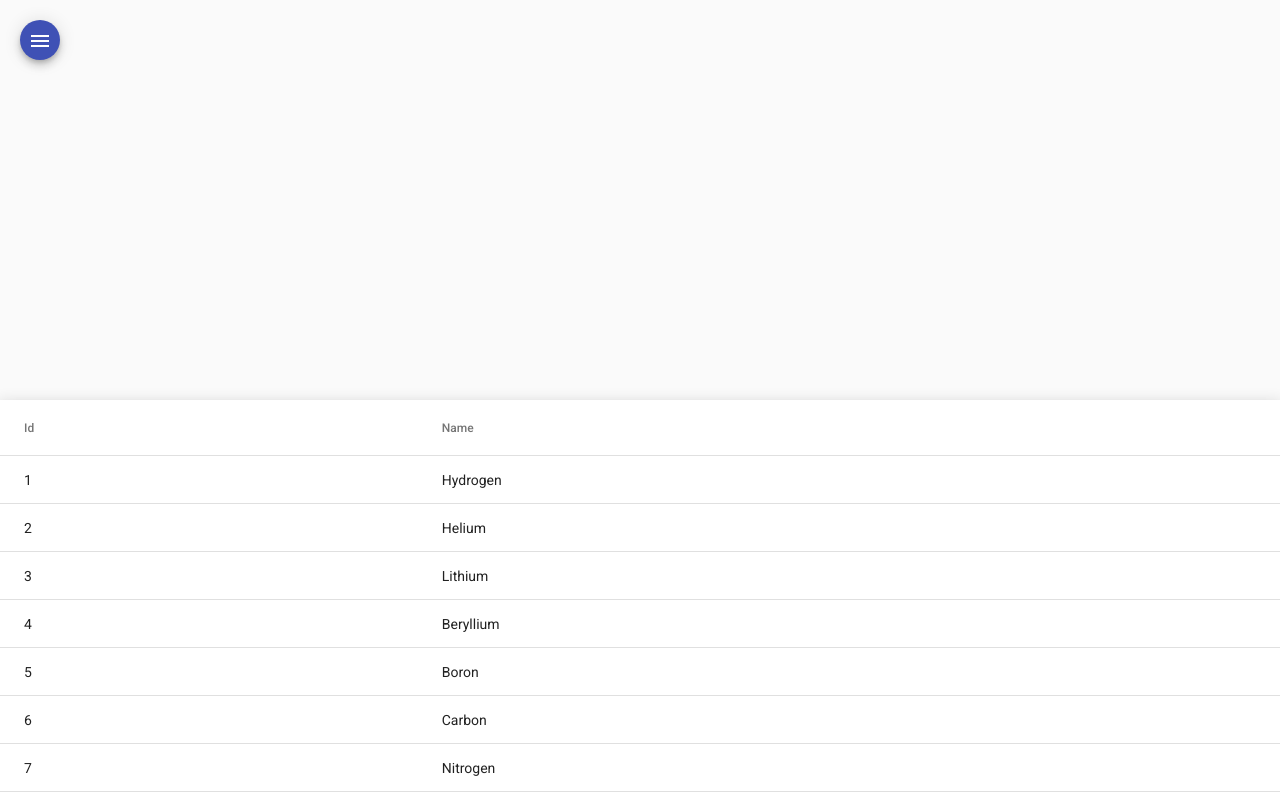
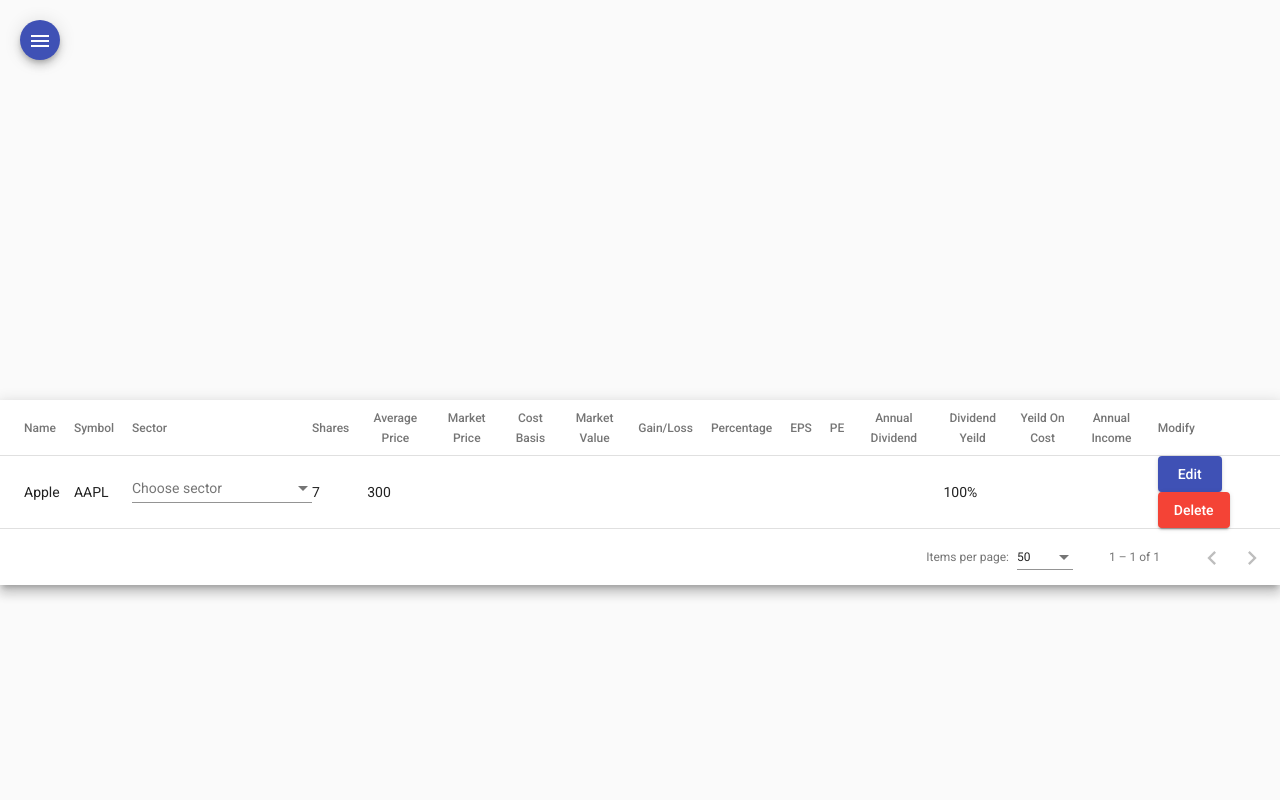
Before and after one commit to lematty/stock-tracer, an Angular app: page / in a window 1280 px wide. Built offline with nearby package versions, Linux system fonts and the light colour scheme; what ngx-papaparse would draw is missing.

Commit message:
setup table structure

```diff
--- a/src/app/app.module.ts
+++ b/src/app/app.module.ts
@@ -17,6 +17,7 @@ import { MatDialogModule } from '@angular/material/dialog';
 import { MatIconModule } from '@angular/material/icon';
 import { MatPaginatorModule } from '@angular/material/paginator';
 import { MatRadioModule } from '@angular/material/radio';
+import { MatSelectModule } from '@angular/material/select';
 import { MatSidenavModule } from '@angular/material/sidenav';
 import { MatSortModule } from '@angular/material/sort';
 // import { MatStepperModule } from '@angular/material/stepper';
@@ -47,6 +48,7 @@ import { MatchColumnsModalComponent } from './match-columns-modal/match-columns-
     // MatInputModule,
     MatRadioModule,
     // ReactiveFormsModule,
+    MatSelectModule,
     MatSidenavModule,
     MatTableModule,
     MatPaginatorModule,
--- a/src/app/dashboard/dashboard.component.ts
+++ b/src/app/dashboard/dashboard.component.ts
@@ -2,19 +2,7 @@ import { Component, OnInit, ViewChild } from '@angular/core';
 import { MatDialog } from '@angular/material/dialog';
 import { MatSidenav } from '@angular/material/sidenav';
 import { DataImportModalComponent } from '../data-import-modal/data-import-modal.component';
-
-interface MatchData {
-  rank: any;
-  headers: string[];
-  rows: string[][];
-}
-
-enum ImportMatchTypes {
-  Ticker = 'ticker',
-  Shares = 'shares',
-  BuyPrice = 'buyPrice',
-  DividendYeild = 'dividendYeild',
-}
+import { MatchData } from '../models';
 
 @Component({
   selector: 'app-dashboard',
--- a/src/app/data-import-modal/data-import-modal.component.ts
+++ b/src/app/data-import-modal/data-import-modal.component.ts
@@ -1,8 +1,8 @@
-import { Component, Output, EventEmitter, Input } from '@angular/core';
-import { MatSidenav } from '@angular/material/sidenav';
+import { Component, Output, EventEmitter } from '@angular/core';
 import { FileParseService } from '../services/file-parse.service';
 import { FormGroup } from '@angular/forms';
 import { MatDialogRef } from '@angular/material/dialog';
+import { ImportMatchTypes, ImportMatchNames } from '../models';
 
 
 enum ImportTypes {
@@ -20,20 +20,6 @@ enum FormSteps {
   Success,
 }
 
-enum ImportMatchTypes {
-  Ticker = 'ticker',
-  Shares = 'shares',
-  BuyPrice = 'buyPrice',
-  DividendYeild = 'dividendYeild',
-}
-
-enum ImportMatchNames {
-  Ticker = 'ticker',
-  Shares = 'shares',
-  BuyPrice = 'buy price',
-  DividendYeild = 'dividend yeild',
-}
-
 interface MatchValidator {
   [type: string]: number;
 }
@@ -47,7 +33,6 @@ export class DataImportModalComponent {
 
   @Output() verifiedHeaders: EventEmitter<string[][]> = new EventEmitter();
   @Output() verifiedRows: EventEmitter<string[]> = new EventEmitter();
-  // @Output() closeModal: EventEmitter<void> = new EventEmitter();
 
   FormSteps = FormSteps;
   ImportTypes = ImportTypes;
--- /dev/null
+++ b/src/app/models/import-match-names.ts
@@ -0,0 +1,6 @@
+export enum ImportMatchNames {
+  Ticker = 'ticker',
+  Shares = 'shares',
+  BuyPrice = 'buy price',
+  DividendYeild = 'dividend yeild',
+}
--- /dev/null
+++ b/src/app/models/import-match-types.ts
@@ -0,0 +1,6 @@
+export enum ImportMatchTypes {
+  Ticker = 'ticker',
+  Shares = 'shares',
+  BuyPrice = 'buyPrice',
+  DividendYeild = 'dividendYeild',
+}
--- /dev/null
+++ b/src/app/models/index.ts
@@ -0,0 +1,3 @@
+export * from './import-match-names';
+export * from './import-match-types';
+export * from './match-data';
--- /dev/null
+++ b/src/app/models/match-data.ts
@@ -0,0 +1,5 @@
+export interface MatchData {
+  rank: any;
+  headers: string[];
+  rows: string[][];
+}
--- a/src/app/stock-table/stock-table-datasource.ts
+++ b/src/app/stock-table/stock-table-datasource.ts
@@ -6,32 +6,33 @@ import { Observable, of as observableOf, merge } from 'rxjs';
 
 // TODO: Replace this with your own data model type
 export interface StockTableItem {
-  name: string;
-  id: number;
+  name?: string;
+  symbol: string;
+  sector?: string;
+  shares: number;
+  averagePrice?: number;
+  marketPrice?: number;
+  costBasis?: number;
+  marketValue?: number;
+  gainLoss?: number;
+  percentage?: number;
+  eps?: number;
+  pE?: number;
+  annualDividend?: number;
+  dividendYeild: number;
+  yeildOnCost?: number;
+  annualIncome?: number;
 }
 
 // TODO: replace this with real data from your application
 const EXAMPLE_DATA: StockTableItem[] = [
-  {id: 1, name: 'Hydrogen'},
-  {id: 2, name: 'Helium'},
-  {id: 3, name: 'Lithium'},
-  {id: 4, name: 'Beryllium'},
-  {id: 5, name: 'Boron'},
-  {id: 6, name: 'Carbon'},
-  {id: 7, name: 'Nitrogen'},
-  {id: 8, name: 'Oxygen'},
-  {id: 9, name: 'Fluorine'},
-  {id: 10, name: 'Neon'},
-  {id: 11, name: 'Sodium'},
-  {id: 12, name: 'Magnesium'},
-  {id: 13, name: 'Aluminum'},
-  {id: 14, name: 'Silicon'},
-  {id: 15, name: 'Phosphorus'},
-  {id: 16, name: 'Sulfur'},
-  {id: 17, name: 'Chlorine'},
-  {id: 18, name: 'Argon'},
-  {id: 19, name: 'Potassium'},
-  {id: 20, name: 'Calcium'},
+  {
+    name: 'Apple',
+    symbol: 'AAPL',
+    shares: 7,
+    averagePrice: 300,
+    dividendYeild: 100,
+  },
 ];
 
 /**
@@ -95,7 +96,7 @@ export class StockTableDataSource extends DataSource<StockTableItem> {
       const isAsc = this.sort.direction === 'asc';
       switch (this.sort.active) {
         case 'name': return compare(a.name, b.name, isAsc);
-        case 'id': return compare(+a.id, +b.id, isAsc);
+        case 'symbol': return compare(+a.symbol, +b.symbol, isAsc);
         default: return 0;
       }
     });
--- a/src/app/stock-table/stock-table.component.html
+++ b/src/app/stock-table/stock-table.component.html
@@ -1,15 +1,147 @@
 <div class="mat-elevation-z8">
   <table mat-table class="full-width-table" matSort aria-label="Elements">
-    <!-- Id Column -->
-    <ng-container matColumnDef="id">
-      <th mat-header-cell *matHeaderCellDef mat-sort-header>Id</th>
-      <td mat-cell *matCellDef="let row">{{row.id}}</td>
-    </ng-container>
 
     <!-- Name Column -->
     <ng-container matColumnDef="name">
       <th mat-header-cell *matHeaderCellDef mat-sort-header>Name</th>
-      <td mat-cell *matCellDef="let row">{{row.name}}</td>
+      <td mat-cell *matCellDef="let row">{{ row.name }}</td>
+    </ng-container>
+
+    <!-- Symbol Column -->
+    <ng-container matColumnDef="symbol">
+      <th mat-header-cell *matHeaderCellDef mat-sort-header>Symbol</th>
+      <td mat-cell *matCellDef="let row">{{ row.symbol }}</td>
+    </ng-container>
+
+    <!-- Sector Column -->
+    <ng-container matColumnDef="sector">
+      <th mat-header-cell *matHeaderCellDef mat-sort-header>Sector</th>
+      <td mat-cell *matCellDef="let row">
+        <mat-form-field>
+          <mat-label>Choose sector</mat-label>
+          <mat-select>
+            <mat-option *ngFor="let sector of sectorTypes" [value]="sector">
+              {{ sector }}
+            </mat-option>
+          </mat-select>
+        </mat-form-field>
+      </td>
+    </ng-container>
+
+    <!-- Shares Column -->
+    <ng-container matColumnDef="shares">
+      <th mat-header-cell *matHeaderCellDef mat-sort-header>Shares</th>
+      <td mat-cell *matCellDef="let row">
+        <div *ngIf="row && row.shares">{{ row.shares }}</div>
+      </td>
+    </ng-container>
+
+    <!-- Average Price Column -->
+    <ng-container matColumnDef="averagePrice">
+      <th mat-header-cell *matHeaderCellDef mat-sort-header>Average Price</th>
+      <td mat-cell *matCellDef="let row">
+        <div *ngIf="row && row.averagePrice">{{ row.averagePrice }}</div>
+      </td>
+    </ng-container>
+
+    <!-- Market Price Column -->
+    <ng-container matColumnDef="marketPrice">
+      <th mat-header-cell *matHeaderCellDef mat-sort-header>Market Price</th>
+      <td mat-cell *matCellDef="let row">
+        <div *ngIf="row && row.marketPrice">{{ row.marketPrice }}</div>
+      </td>
+    </ng-container>
+
+    <!-- Cost Basis Column -->
+    <ng-container matColumnDef="costBasis">
+      <th mat-header-cell *matHeaderCellDef mat-sort-header>Cost Basis</th>
+      <td mat-cell *matCellDef="let row">
+        <div *ngIf="row && row.costBasis">
+          {{ row.costBasis }}
+        </div>
+      </td>
+    </ng-container>
+
+    <!-- Market Value Column -->
+    <ng-container matColumnDef="marketValue">
+      <th mat-header-cell *matHeaderCellDef mat-sort-header>Market Value</th>
+      <td mat-cell *matCellDef="let row">
+        <div *ngIf="row && row.marketValue">{{ row.marketValue }}</div>
+      </td>
+    </ng-container>
+
+    <!-- Gain/Loss Column -->
+    <ng-container matColumnDef="gainLoss">
+      <th mat-header-cell *matHeaderCellDef mat-sort-header>Gain/Loss</th>
+      <td mat-cell *matCellDef="let row">
+        <div *ngIf="row && row.gainLoss">{{ row.gainLoss }}</div>
+      </td>
+    </ng-container>
+
+    <!-- Percentage Column -->
+    <ng-container matColumnDef="percentage">
+      <th mat-header-cell *matHeaderCellDef mat-sort-header>Percentage</th>
+      <td mat-cell *matCellDef="let row" [ngClass]="{'positive': (row.percentage > 0), 'negative': (0 > row.percentage)}">
+        <div *ngIf="row && row.percentage">{{ row.percentage }}%</div>
+      </td>
+    </ng-container>
+
+    <!-- EPS Column -->
+    <ng-container matColumnDef="eps">
+      <th mat-header-cell *matHeaderCellDef mat-sort-header>EPS</th>
+      <td mat-cell *matCellDef="let row">
+        <div *ngIf="row && row.eps">{{ row.eps }}</div>
+      </td>
+    </ng-container>
+
+    <!-- PE Column -->
+    <ng-container matColumnDef="pE">
+      <th mat-header-cell *matHeaderCellDef mat-sort-header>PE</th>
+      <td mat-cell *matCellDef="let row">
+        <div *ngIf="row && row.pE">{{ row.pE }}</div>
+      </td>
+    </ng-container>
+
+    <!-- Annual Dividend Column -->
+    <ng-container matColumnDef="annualDividend">
+      <th mat-header-cell *matHeaderCellDef mat-sort-header>Annual Dividend</th>
+      <td mat-cell *matCellDef="let row">
+        <div *ngIf="row && row.annualDividend">{{ row.annualDividend }}</div>
+      </td>
+    </ng-container>
+
+    <!-- Dividend Yeild Column -->
+    <ng-container matColumnDef="dividendYeild">
+      <th mat-header-cell *matHeaderCellDef mat-sort-header>Dividend Yeild</th>
+      <td mat-cell *matCellDef="let row">
+        <div *ngIf="row && row.dividendYeild">{{ row.dividendYeild }}%</div>
+      </td>
+    </ng-container>
+
+    <!-- Yeild On Cost Column -->
+    <ng-container matColumnDef="yeildOnCost">
+      <th mat-header-cell *matHeaderCellDef mat-sort-header>Yeild On Cost</th>
+      <td mat-cell *matCellDef="let row">
+        <div *ngIf="row && row.yeildOnCost">{{ row.yeildOnCost }}%</div>
+      </td>
+    </ng-container>
+
+    <!-- Annual Income Column -->
+    <ng-container matColumnDef="annualIncome">
+      <th mat-header-cell *matHeaderCellDef mat-sort-header>Annual Income</th>
+      <td mat-cell *matCellDef="let row">
+        <div *ngIf="row && row.annualIncome">{{ row.annualIncome }}</div>
+      </td>
+    </ng-container>
+
+    <ng-container matColumnDef="modify">
+      <th mat-header-cell *matHeaderCellDef mat-sort-header>Modify</th>
+      <td mat-cell *matCellDef="let row">
+        <div class="modify-container">
+          <button mat-raised-button color="primary">Edit</button>
+          <button mat-raised-button color="warn">Delete</button>
+        </div>
+      </td>
     </ng-container>
 
     <tr mat-header-row *matHeaderRowDef="displayedColumns"></tr>
--- a/src/app/stock-table/stock-table.component.ts
+++ b/src/app/stock-table/stock-table.component.ts
@@ -16,7 +16,30 @@ export class StockTableComponent implements AfterViewInit, OnInit {
   dataSource: StockTableDataSource;
 
   /** Columns displayed in the table. Columns IDs can be added, removed, or reordered. */
-  displayedColumns = ['id', 'name'];
+  displayedColumns = [
+    'name',
+    'symbol',
+    'sector',
+    'shares',
+    'averagePrice',
+    'marketPrice',
+    'costBasis',
+    'marketValue',
+    'gainLoss',
+    'percentage',
+    'eps',
+    'pE',
+    'annualDividend',
+    'dividendYeild',
+    'yeildOnCost',
+    'annualIncome',
+    'modify',
+  ];
+
+  sectorTypes = [
+    'Technology',
+    'Oil/Gas'
+  ];
 
   ngOnInit() {
     this.dataSource = new StockTableDataSource();
```
